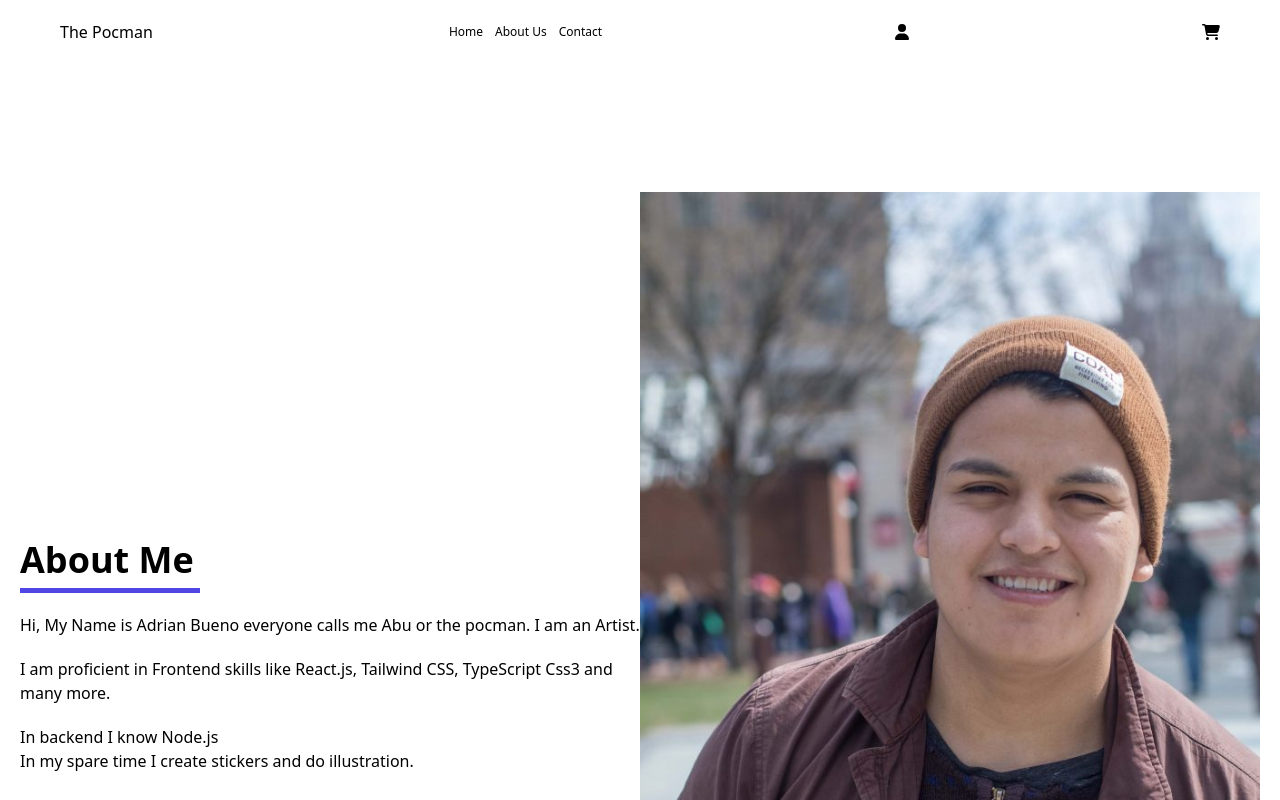
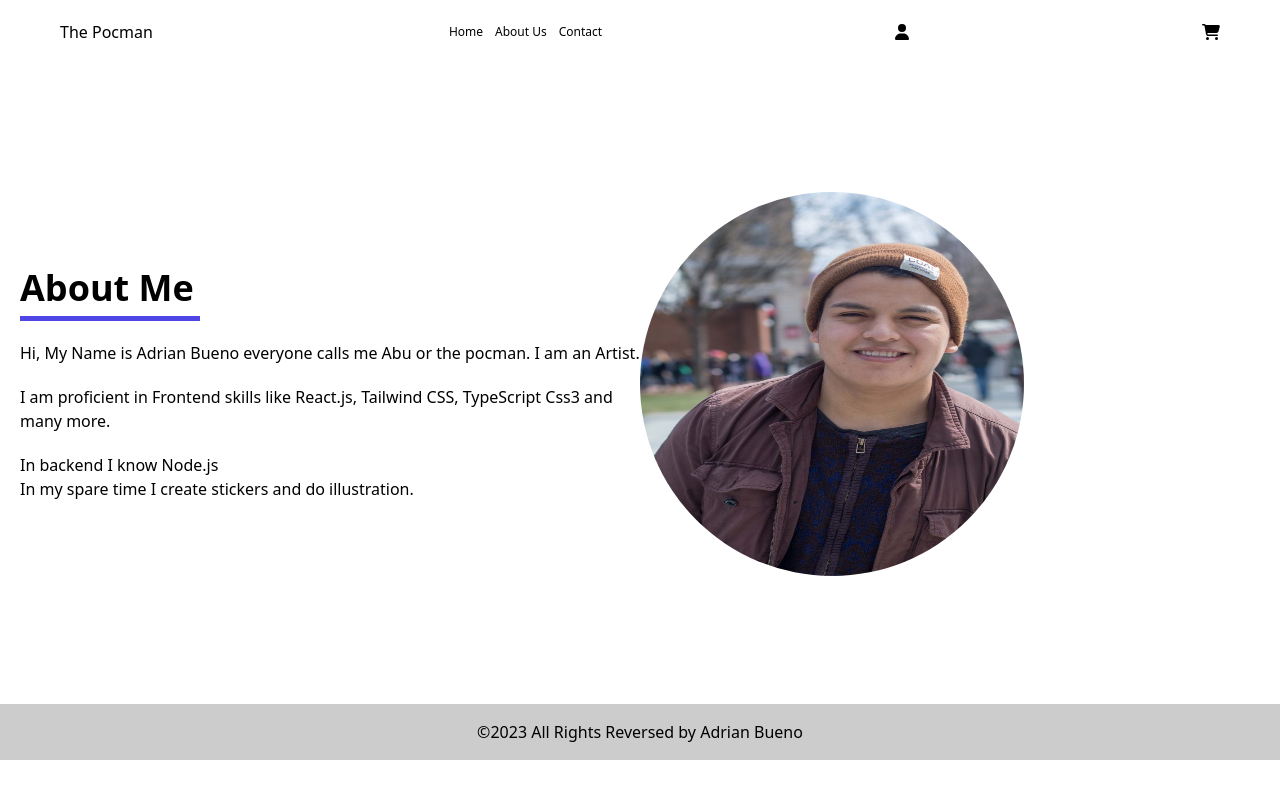
Before and after one commit to adrianlbueno/the-pocman-online-shop, a React (Vite) app: page /about in a window 1280 px wide. Shown: the top 800 px of the page. Built offline with nearby package versions, Linux system fonts and the light colour scheme.

Commit message:
add style to profile picture

```diff
--- a/src/pages/AboutPage.jsx
+++ b/src/pages/AboutPage.jsx
@@ -19,11 +19,11 @@ const AboutPage = () => {
                         In my spare time I create stickers and do illustration.
                     </p>
                 </div>
-                <div className="about-img">
+                <div>
                     <img
                         src={AboutImg}
-                        alt="coding illustration"
-                        className="lgw-[80%] md:ml-auto"
+                        alt="Profile picture"
+                        className="rounded-full w-96 h-96"
                     />
                 </div>
             </div>
```
